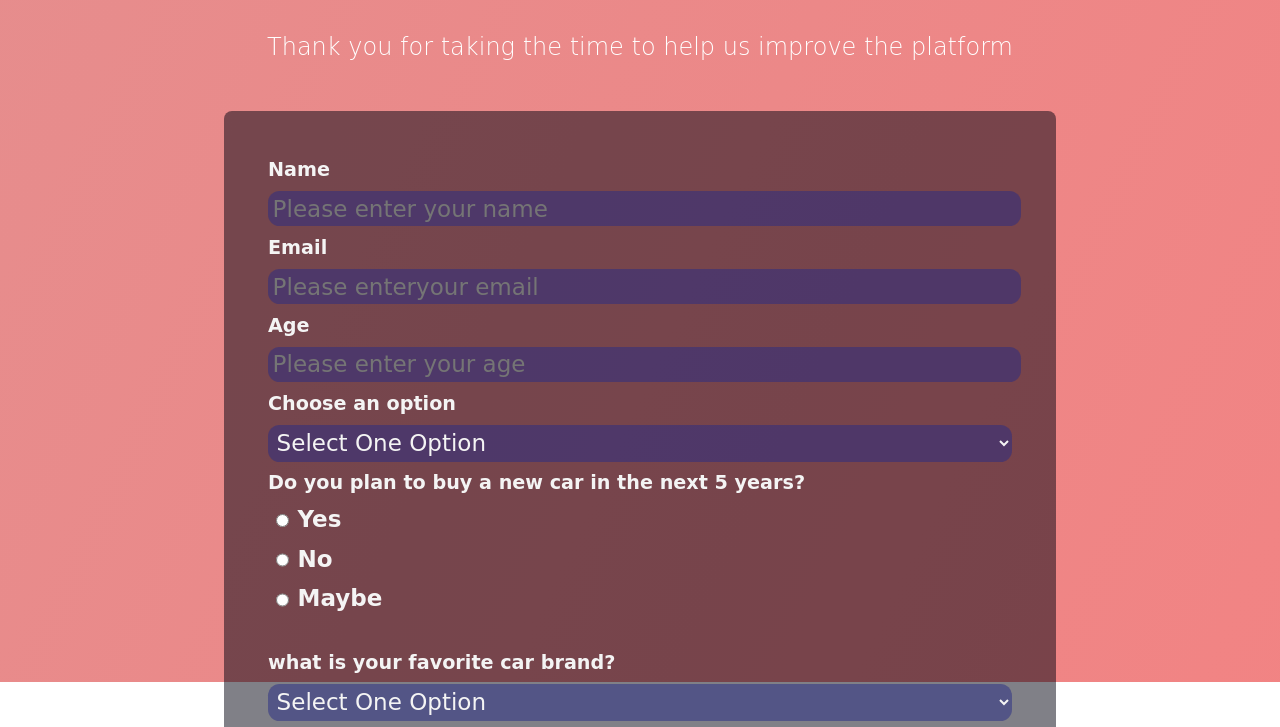
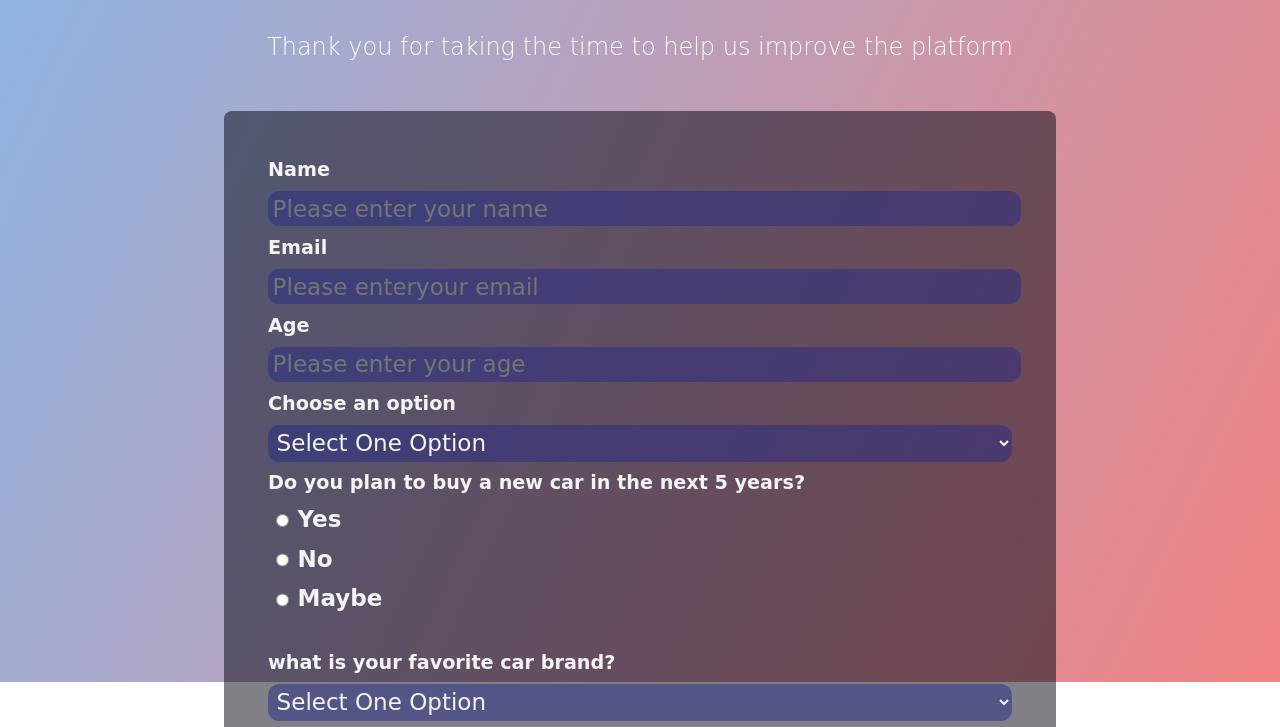
Before and after one commit to alyconr/Formulario, a plain HTML site: page index.html in a window 1280 px wide. Shown: the part 118-845 px from the top of the page. Drawn offline with Linux system fonts and the light colour scheme.

Commit message:
Cambio de  backgroun color

```diff
--- a/style.css
+++ b/style.css
@@ -15,7 +15,7 @@ body::before {
     height: 100%;
     background-size: cover;
      z-index: -1;
-    background-image: linear-gradient(115deg,rgba(205, 28, 28, 0.5), rgba(228, 9, 9, 0.5)),
+    background-image: linear-gradient(115deg,rgba(28, 111, 205, 0.5), rgba(228, 9, 9, 0.5)),
     url(./geometry-1023846_1920.jpg);
     background-repeat: no-repeat;
     background-position: center;
```
